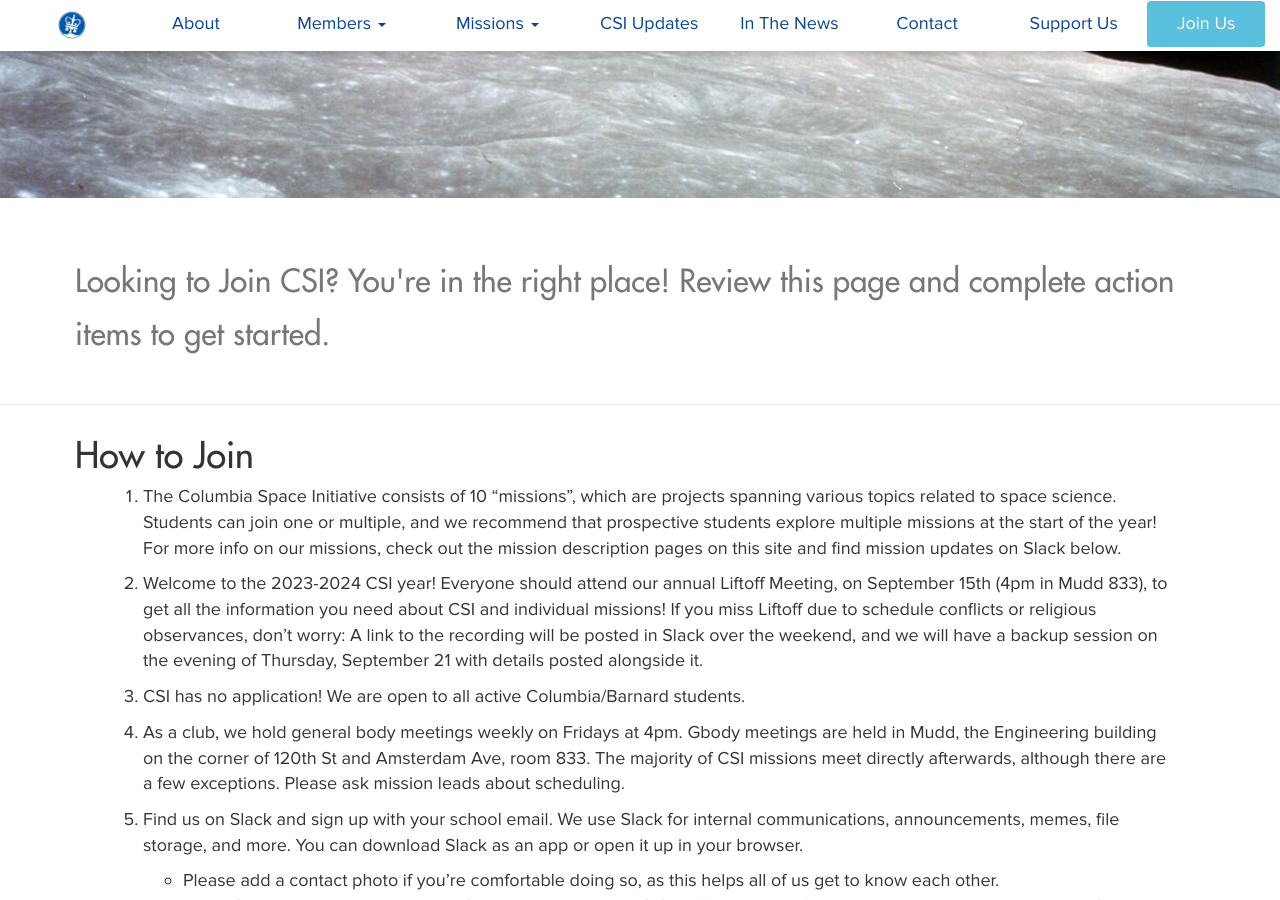
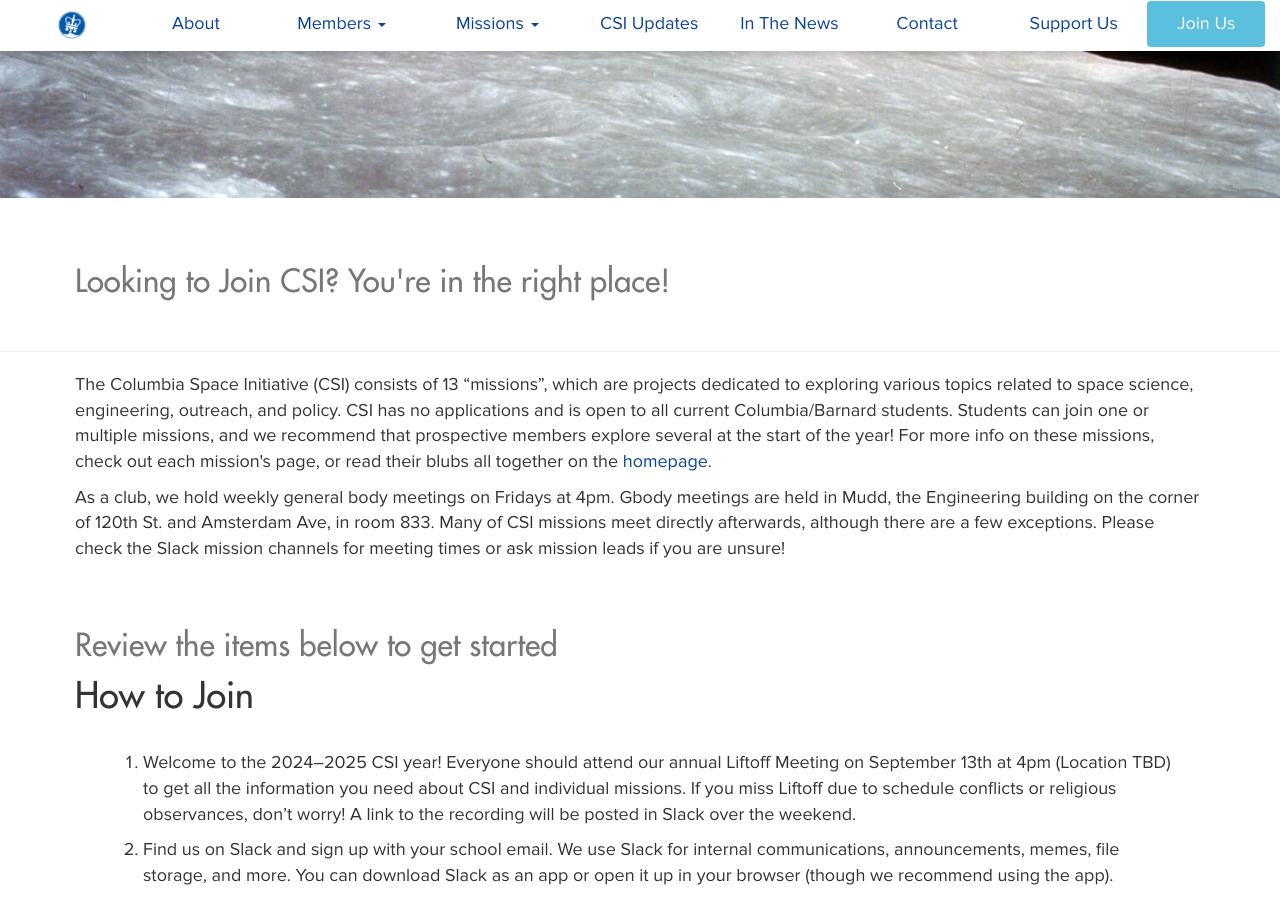
Before and after one commit to columbiaspace/columbiaspace.org, a Jekyll site: the page built from join-us.html, in a window 1280 px wide and 900 px high, scrolled down 702 px. Built offline with Jekyll 4.4.1, drawn with Linux system fonts in a browser that asks for light colours; nearby versions of some CDN libraries; comment, search, counter and statistics services are not loaded; some of the changed text lies outside the part shown.

Commit message:
Update join us

```diff
--- a/_includes/index.html
+++ b/_includes/index.html
@@ -1,6 +1,6 @@
 <!--- Spotify Embedded iframe for Podcast --->
 <div class="sign-up">
-  <h2 class="text-center">
+  <h2 class="text-center" id="missions">
 	  Our Current Missions
     </h2>
 </div>
--- a/join-us.html
+++ b/join-us.html
@@ -8,69 +8,137 @@
 <!-- Group abstract here -->
 <div class="group-abstract">
   <div class="container">
-		<h2><small>
-			Looking to Join CSI? You're in the right place! Review this page and complete action items to get started.
-		</small></h2>
+    <h2>
+      <small> Looking to Join CSI? You're in the right place! </small>
+    </h2>
   </div>
 </div>
 
-<hr>
+<hr />
 
 <div class="group-abstract">
+  <div class="container">
+    <div>
+      <p>
+        The Columbia Space Initiative (CSI) consists of 13 “missions”, which are projects dedicated to exploring various
+        topics related to space science, engineering, outreach, and policy. CSI has no applications and is open to all
+        current Columbia/Barnard students. Students can join one or multiple missions, and we recommend that prospective
+        members explore several at the start of the year! For more info on these missions, check out each mission's page, or read their blubs all together on the <a href="/index.html#missions">homepage</a>.
+      </p>
+      <p>
+        As a club, we hold weekly general body meetings on Fridays at 4pm. Gbody meetings are held in Mudd, the
+        Engineering building on the corner of 120th St. and Amsterdam Ave, in room 833. Many of CSI missions meet
+        directly afterwards, although there are a few exceptions. Please check the Slack mission channels for meeting
+        times or ask mission leads if you are unsure!
+      </p>
+    </div>
+  </div>
+</div>
 
+<div class="group-abstract">
   <div class="container">
-
-		<h3>How to Join</h3>
+    <h2><small>Review the items below to get started</small></h2>
+    <h3 style="margin-bottom: 1em">How to Join</h3>
     <div style="margin-left: 2em; margin-right: 2em">
       <ol>
+        <li style="margin: 10px 0">
+          Welcome to the 2024–2025 CSI year! Everyone should attend our annual Liftoff Meeting on September 13th at 4pm
+          (Location TBD) to get all the information you need about CSI and individual missions. If you miss Liftoff due
+          to schedule conflicts or religious observances, don’t worry! A link to the recording will be posted in Slack
+          over the weekend.
+        </li>
 
-			<li style="margin: 10px 0;">The Columbia Space Initiative consists of 10 “missions”, which are projects spanning various topics related to space science. Students can join one or multiple, and we recommend that prospective students explore multiple missions at the start of the year! For more info on our missions, check out the mission description pages on this site and find mission updates on Slack below.</li>
+        <li style="margin: 10px 0">
+          Find us on Slack and sign up with your school email. We use Slack for internal communications, announcements,
+          memes, file storage, and more. You can download Slack as an app or open it up in your browser (though we
+          recommend using the app).
+        </li>
 
-			<li style="margin: 10px 0;">Welcome to the 2023-2024 CSI year! Everyone should attend our annual Liftoff Meeting, on September 15th (4pm in Mudd 833), to get all the information you need about CSI and individual missions! If you miss Liftoff due to schedule conflicts or religious observances, don’t worry: A link to the recording will be posted in Slack over the weekend, and we will have a backup session on the evening of Thursday, September 21 with details posted alongside it.</li>
-
-			<li style="margin: 10px 0;">CSI has no application! We are open to all active Columbia/Barnard students.</li>
-
-			<li style="margin: 10px 0;">As a club, we hold general body meetings weekly on Fridays at 4pm. Gbody meetings are held in Mudd, the Engineering building on the corner of 120th St and Amsterdam Ave, room 833. The majority of CSI missions meet directly afterwards, although there are a few exceptions. Please ask mission leads about scheduling.</li>
-
-			<li style="margin: 10px 0;">Find us on Slack and sign up with your school email. We use Slack for internal communications, announcements, memes, file storage, and more. You can download Slack as an app or open it up in your browser.</li>
+        <li style="margin: 10px 0">
+          Find us on Slack and sign up with your school email. We use Slack for internal communications, announcements,
+          memes, file storage, and more. You can download Slack as an app or open it up in your browser (though we
+          recommend using the app).
+        </li>
 
         <ul>
-				<li>Please add a contact photo if you’re comfortable doing so, as this helps all of us get to know each other.</li>
-				<li>Join a few channels! Interested in a few particular missions? Click “add channel”, and search the mission name. Feel free to poke around!</li>
-				<li style="">Direct message Co-Presidents Matthew Werneken or Minju O’Rourke at any time with questions, or ask in a mission channel. We try to reserve #general for announcements and club-wide notifications.</li>
+          <li>
+            Please add a contact photo if you’re comfortable doing so, as this helps all of us get to know each other.
+          </li>
+          <li>
+            Join a few channels! Interested in particular missions? Click “add channel”, and search the mission name.
+            Feel free to poke around!
+          </li>
+          <li>
+            Direct message Co-Presidents Will Specht or Kate Lampo at any time with questions. We try to reserve
+            #general for announcements and club-wide notifications.
+          </li>
         </ul>
-			<p align="center" style="margin: 15px 0;"><a href="https://columbiaspace.slack.com/signup" class= "btn btn-warning btn-lg" >Join our Slack</a></p>
+        <p align="center" style="margin: 15px 0; margin-bottom: 1em;">
+          <a href="https://columbiaspace.slack.com/signup" class="btn btn-warning btn-lg">Join our Slack</a>
+        </p>
 
-			<li style="margin: 10px 0;">Subscribe to our newsletter by filling out the form at the bottom of our website homepage, if you haven’t already. Official club-wide announcements are organized and sent out each week by our secretary, Valentina Marini Fichera, so don’t let this hard work go to waste! This is a nice tl;dr of all the Slack announcements.</li>
+        <li style="margin: 10px 0">
+          If you haven’t already, subscribe to our newsletter by filling out the form at the bottom of our website homepage. Official club-wide announcements are organized and sent out each week by our secretary Chloe Jones, so don’t let her hard work go to waste! This is a nice tl;dr of all our Slack announcements.
+        </li>
 
-			<div class="container text-center">
+        <div class="container text-center" style="margin-top: 1em;">
           <!-- Mail chimp code here -->
           <!-- Begin MailChimp Signup Form -->
           <div id="mc_embed_signup">
-					<form action="//columbiaspace.us11.list-manage.com/subscribe/post?u=d0675a81c1dd47233ed8d1e5b&amp;id=37c4c0d943" method="post" id="mc-embedded-subscribe-form" name="mc-embedded-subscribe-form" class="validate form-inline" target="_blank" novalidate>
+            <form
+              action="//columbiaspace.us11.list-manage.com/subscribe/post?u=d0675a81c1dd47233ed8d1e5b&amp;id=37c4c0d943"
+              method="post"
+              id="mc-embedded-subscribe-form"
+              name="mc-embedded-subscribe-form"
+              class="validate form-inline"
+              target="_blank"
+              novalidate
+            >
               <div class="form-group">
-							<input type="email" value="" name="EMAIL" class="required email form-control input-lg" id="mce-EMAIL" placeholder="majortom@columbia.edu">
+                <input
+                  type="email"
+                  value=""
+                  name="EMAIL"
+                  class="required email form-control input-lg"
+                  id="mce-EMAIL"
+                  placeholder="majortom@columbia.edu"
+                />
               </div>
               <div id="mce-responses" class="clear form-group">
-							<div class="alert alert-danger" id="mce-error-response" style="display:none"></div>
-							<div class="alert alert-success" id="mce-success-response" style="display:none"></div>
+                <div class="alert alert-danger" id="mce-error-response" style="display: none"></div>
+                <div class="alert alert-success" id="mce-success-response" style="display: none"></div>
               </div>
               <!-- real people should not fill this in and expect good things - do not remove this or risk form bot signups-->
-						<div style="position: absolute; left: -5000px;">
-							<input type="text" name="b_d0675a81c1dd47233ed8d1e5b_37c4c0d943" tabindex="-1" value="">
+              <div style="position: absolute; left: -5000px">
+                <input type="text" name="b_d0675a81c1dd47233ed8d1e5b_37c4c0d943" tabindex="-1" value="" />
               </div>
               <div class="clear form-group">
-							<input type="submit" value="Subscribe to our Newsletter!" name="subscribe" id="mc-embedded-subscribe" class="btn btn-warning btn-lg">
+                <input
+                  type="submit"
+                  value="Subscribe to our Newsletter!"
+                  name="subscribe"
+                  id="mc-embedded-subscribe"
+                  class="btn btn-warning btn-lg"
+                />
               </div>
               <!-- end bot control -->
             </form>
           </div>
 
-				<script type='text/javascript'>(function($) {window.fnames = new Array(); window.ftypes = new Array();fnames[0]='EMAIL';ftypes[0]='email';fnames[1]='FNAME';ftypes[1]='text';fnames[2]='LNAME';ftypes[2]='text';}(jQuery)); //var $mcj = jQuery.noConflict(true);</script>
+          <script type="text/javascript">
+            (function ($) {
+              window.fnames = new Array();
+              window.ftypes = new Array();
+              fnames[0] = "EMAIL";
+              ftypes[0] = "email";
+              fnames[1] = "FNAME";
+              ftypes[1] = "text";
+              fnames[2] = "LNAME";
+              ftypes[2] = "text";
+            })(jQuery); //var $mcj = jQuery.noConflict(true);
+          </script>
           <!--End mc_embed_signup-->
         </div>
-
-
       </ol>
     </div>
   </div>
```
Lines whose indentation alone changed are shown as unchanged.
